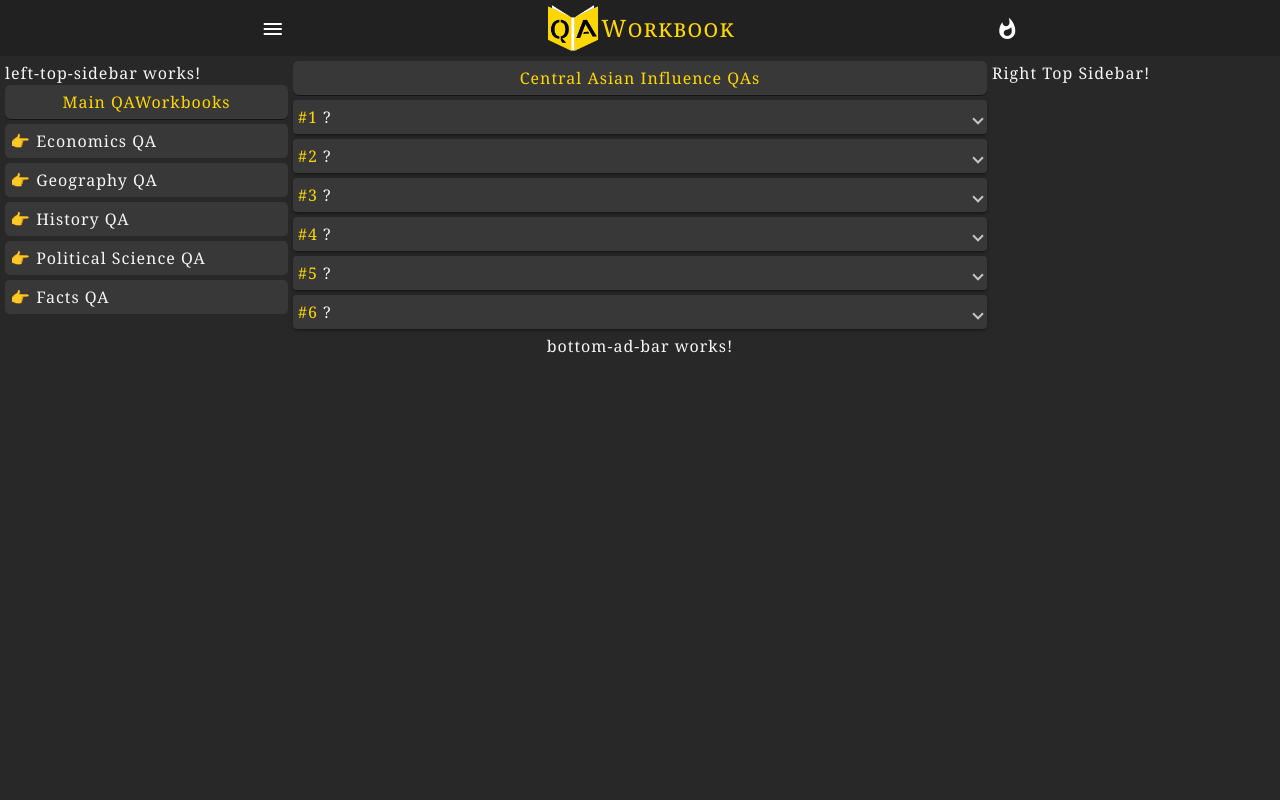
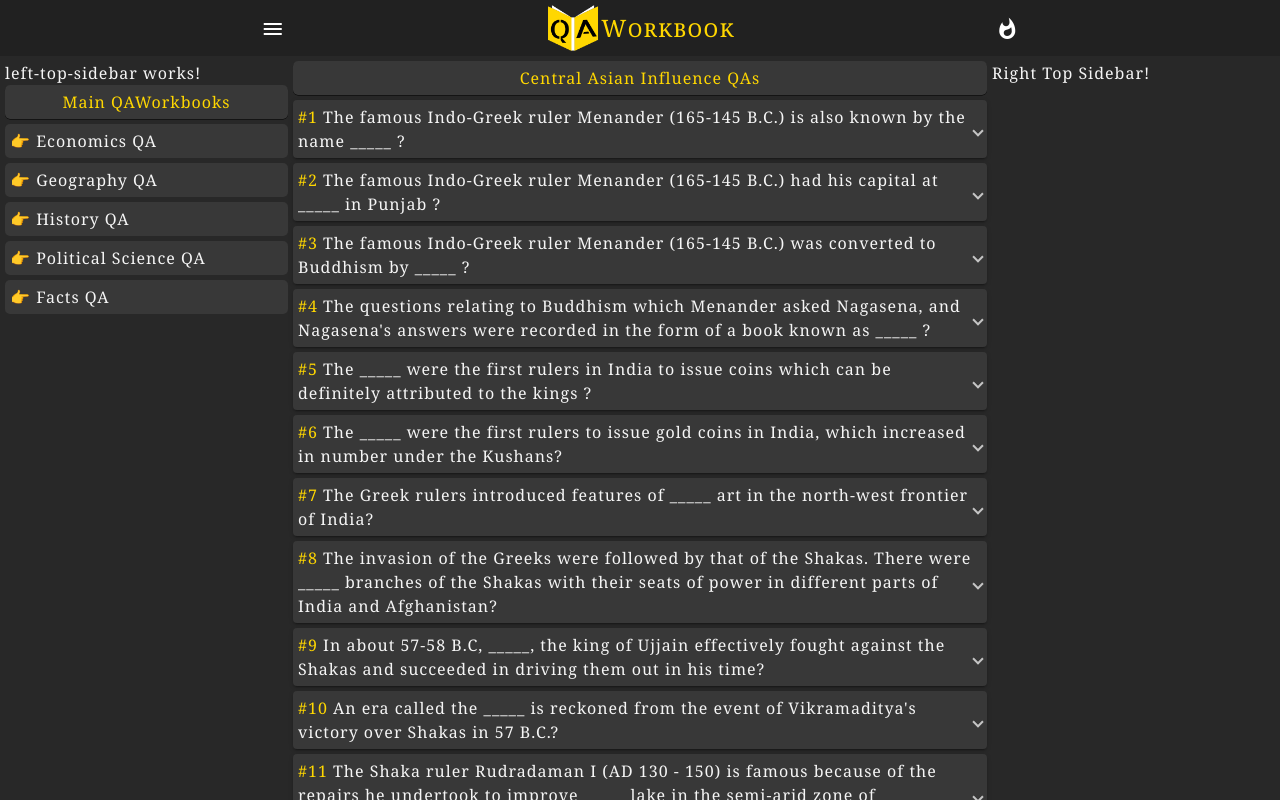
Before and after one commit to JibinJF/QAWorkbook, an Angular app: page /HistoryQA/AncientIndianHistoryQA/CentralAsianInfluenceQA in a window 1280 px wide. Built offline with nearby package versions, Linux system fonts and the light colour scheme.

Commit message:
Update central-asian-influence-qa.component.ts

```diff
--- a/src/app/general-awareness-qa/history-qa/ancient-indian-history-qa/central-asian-influence-qa/central-asian-influence-qa.component.ts
+++ b/src/app/general-awareness-qa/history-qa/ancient-indian-history-qa/central-asian-influence-qa/central-asian-influence-qa.component.ts
@@ -18,6 +18,134 @@ export class CentralAsianInfluenceQAComponent implements OnInit {
   }
 
   centralAsianInfluenceQAs: QAModel[] = [
+    {
+      qaNumber: this.qaNumber++,
+      question: `The famous Indo-Greek ruler Menander (165-145 B.C.) is also known by the name
+      _____ ?`,
+      answer: `Milinda.`,
+    },
+    {
+      qaNumber: this.qaNumber++,
+      question: `The famous Indo-Greek ruler Menander (165-145 B.C.) had his capital at _____
+      in Punjab ?`,
+      answer: `Sakala (modern Sialkot).`,
+    },
+    {
+      qaNumber: this.qaNumber++,
+      question: `The famous Indo-Greek ruler Menander (165-145 B.C.) was converted to Buddhism
+      by _____ ?`,
+      answer: `Nagasena (also known as Nagarjuna).`,
+    },
+    {
+      qaNumber: this.qaNumber++,
+      question: `The questions relating to Buddhism which Menander asked Nagasena, and Nagasena's
+      answers were recorded in the form of a book known as _____ ?`,
+      answer: `Milinda Panho (or the 'Question of Milinda').`,
+    },
+    {
+      qaNumber: this.qaNumber++,
+      question: `The _____ were the first rulers in India to issue coins which can be definitely
+      attributed to the kings ?`,
+      answer: `Indo-Greeks.`,
+      description: `<ul>
+      <li>The Punch-marked coins, which were issued in earlier period, cannot be assigned
+      with certainty to any dynasty.</li>
+      <li>The Indo-Greek rule is important in the history of India because of the large number
+      of coins which the Greeks issued.</li>
+      </ul>`
+    },
+    {
+      qaNumber: this.qaNumber++,
+      question: `The _____ were the first rulers to issue gold coins in India, which increased
+      in number under the Kushans?`,
+      answer: `Indo-Greeks.`,
+    },
+    {
+      qaNumber: this.qaNumber++,
+      question: `The Greek rulers introduced features of _____ art in the north-west frontier
+      of India?`,
+      answer: `Hellenistic art.`,
+      description: `<ul>
+      <li>This art was not purely Greek. It was the outcome of the Greek contact with
+      non-Greek conquered peoples after Alexander's death.</li>
+      <li>Gandhara art was its best example in India.</li>
+      </ul>`
+    },
+    {
+      qaNumber: this.qaNumber++,
+      question: `The invasion of the Greeks were followed by that of the Shakas. There were
+      _____ branches of the Shakas with their seats of power in different parts of India and
+      Afghanistan?`,
+      answer: `5 branches.`,
+      description: `<ul>
+      <li>One branch of the Shakas settled in Afghanistan.</li>
+      <li>The second branch settled in Punjab with Taxila as its capital.</li>
+      <li>The third branch settled in Mathura.</li>
+      <li>The fourth branch established its hold over western India.</li>
+      <li>The fifth branch of the Shakas established its power in the upper Deccan.</li>
+      </ul>`
+    },
+    {
+      qaNumber: this.qaNumber++,
+      question: `In about 57-58 B.C, _____, the king of Ujjain effectively fought against
+      the Shakas and succeeded in driving them out in his time?`,
+      answer: `Vikramaditya.`,
+    },
+    {
+      qaNumber: this.qaNumber++,
+      question: `An era called the _____ is reckoned from the event of Vikramaditya's victory
+      over Shakas in 57 B.C.?`,
+      answer: `Vikrama Samvat.`,
+    },
+    {
+      qaNumber: this.qaNumber++,
+      question: `The Shaka ruler Rudradaman I (AD 130 - 150) is famous because of the repairs
+      he undertook to improve _____ lake in the semi-arid zone of Kathiawar?`,
+      answer: `Sudarshana lake.`,
+      description: `<ul>
+      <li>This lake had been in use for irrigation for a long time, and was as old as the
+      time of the Mauryas.</li>
+      </ul>`
+    },
+    {
+      qaNumber: this.qaNumber++,
+      question: `Although a foreigner settled in India, _____ issued the first-ever long
+      inscription in chaste Sanskrit?`,
+      answer: `Rudradaman I (AD 130 - 150).`,
+      description: `<ul>
+      <li>All the earlier longer inscriptions that we have in this country were composed in
+      Prakrit.</li>
+      </ul>`
+    },
+    {
+      qaNumber: this.qaNumber++,
+      question: `The Shaka domination in north-western India was followed by that of the
+      _____ ?`,
+      answer: `Parthians.`,
+    },
+    {
+      qaNumber: this.qaNumber++,
+      question: `Originally the Parthians lived in _____, from where they moved to India ?`,
+      answer: `Iran.`,
+      description: `<ul>
+      <li>In comparison with the Greeks and the Shakas, they occupied only a small portion
+      of north-western India in the first century.</li>
+      </ul>`
+    },
+    {
+      qaNumber: this.qaNumber++,
+      question: `The most famous Parthian king was _____, in whose reign St. Thomas is said to
+      have come to India for the propagation of Christianity?`,
+      answer: `Gondophernes.`,
+    },
+    {
+      qaNumber: this.qaNumber++,
+      question: `?`,
+      answer: `.`,
+      description: `<ul>
+      <li></li>
+      </ul>`
+    },
     {
       qaNumber: this.qaNumber++,
       question: `?`,
```
